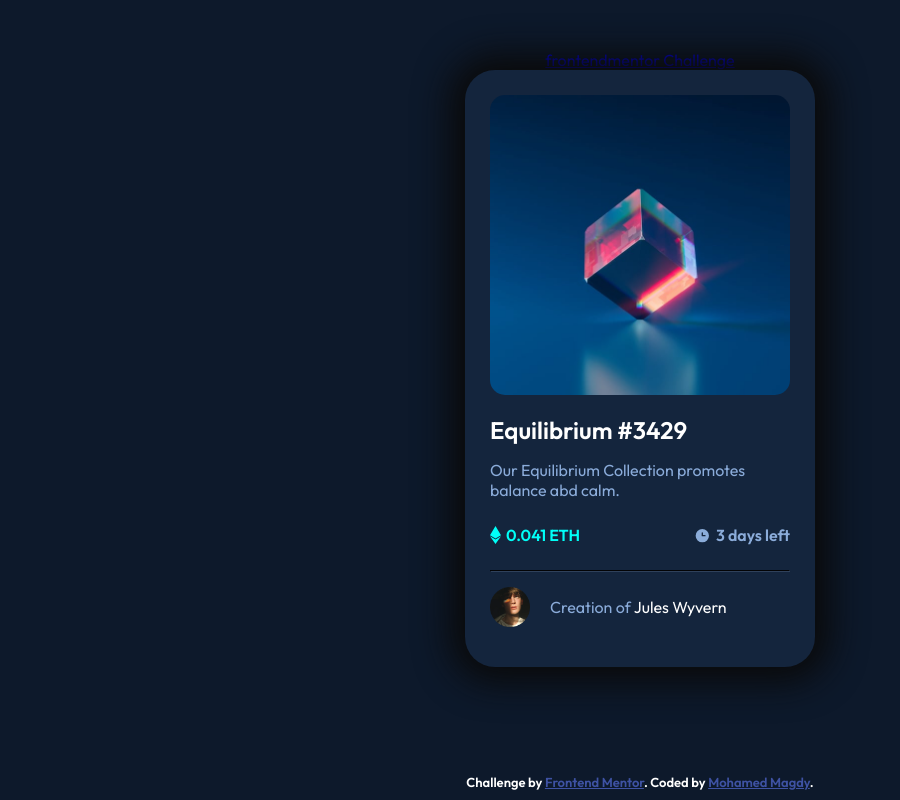
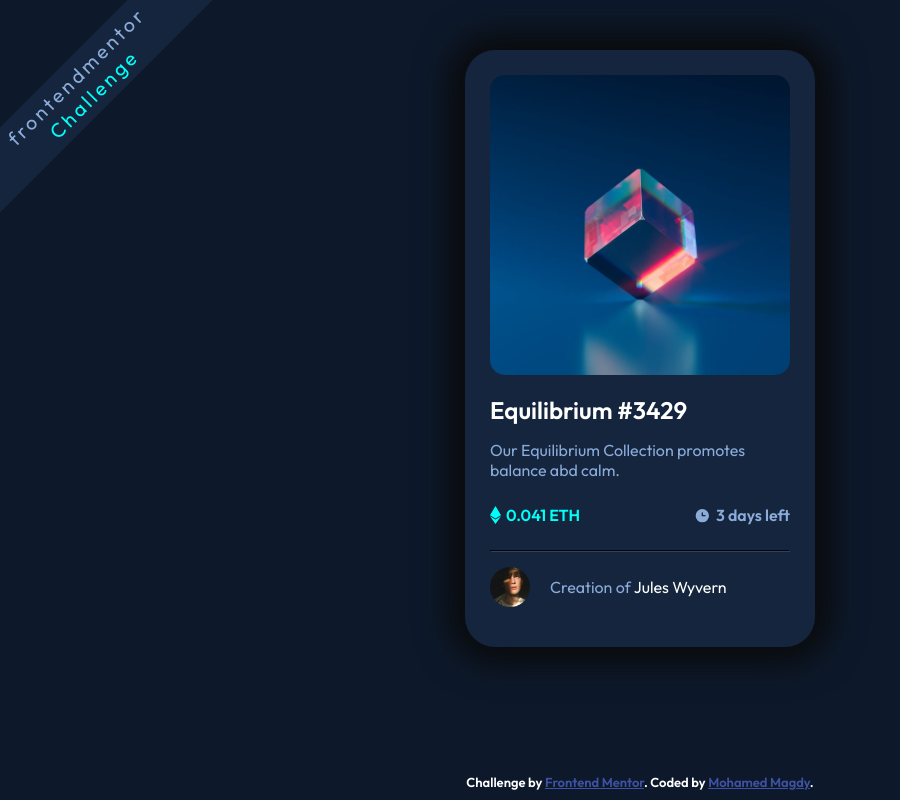
Before and after one commit to moamed018/NFT-preview-card-component-challenge-hub, a plain HTML site: page index.html in a window 1280 px wide. Shown: the whole page, without its empty margins (0-900 px from the left). Drawn offline with Linux system fonts and the light colour scheme.

Commit message:
Update style.css

```diff
--- a/style.css
+++ b/style.css
@@ -17,6 +17,34 @@ body {
     margin: 50px auto;
     font-size: 18;
     font-family: Outfit , sans-serif;
+}
+/* top section */
+.top {
+    background-color: hsl(216, 50%, 16%);
+    width: 350px;
+    position: absolute;
+    text-align: center;
+    padding: 5px 20px;
+    top: 55px;
+    left: -90px;
+    transform: rotate(-45deg);
+    z-index: 8888;
+}
+.top a {
+    text-decoration: none;
+    color: var(--Soft-blue);
+    font-size: 20px;
+    letter-spacing: 3px;
+}
+.top a span {
+    display: block;
+    color: var(--Cyan);
+}
+.top:hover span {
+    color: white;
+}
+.top:hover a {
+    color: var(--Cyan);
 }
 .card {
     width: 350px;
```
